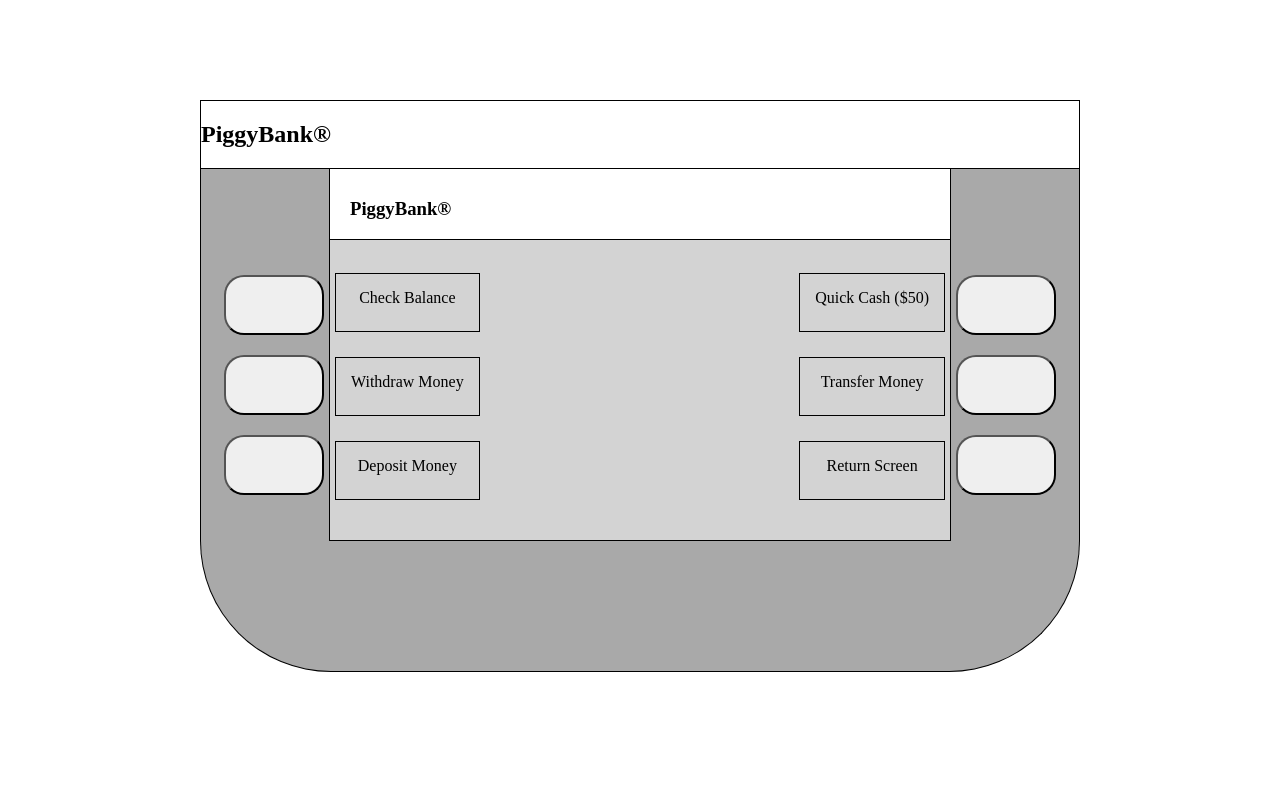
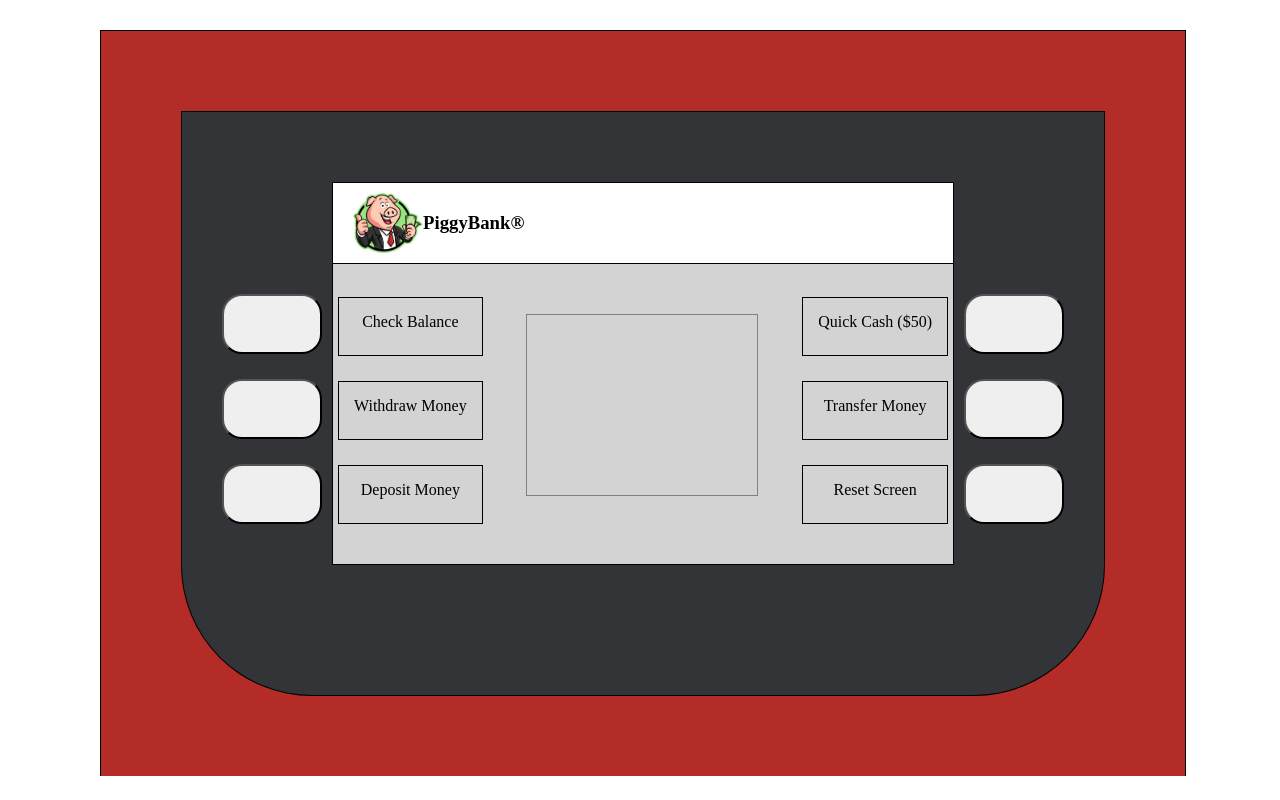
Before and after one commit to Bakuchiol/ATM, a plain HTML site: page index.html in a window 1280 px wide. Drawn offline with Linux system fonts and the light colour scheme.

Commit message:
finalized styling

```diff
--- a/app.js
+++ b/app.js
@@ -51,14 +51,14 @@ const withdrawFromBalance = () => {
 const newDeposit = () => {
     balance = balance + depositAmount
     // console.log('new balance after deposit:', randomBalance)
-    screen.innerText = `Current balance is $${balance}, after depositing $${depositAmount}`
+    screen.innerText = `Current balance is: $${balance} after depositing $${depositAmount}`
 }
 
 // quick withdrawal --
 const quickCash = () => {
     balance = balance - 50
     // console.log('after quick draw', balance)
-    screen.innerText = 'Current balance is $' + balance + 'after withdrawing $50 from' + balance + '.'
+    screen.innerText = 'Current balance is: $' + balance + ' after withdrawing $50'
 }
 
 // transfer
--- a/index.html
+++ b/index.html
@@ -9,10 +9,8 @@
 </head>
 <body>
         <!-- bank name -->
-        <div class="bankTop">
-            <h2>PiggyBank&reg;</h2>
-        </div>
-
+        <!-- <div class="bankTop"></div> -->
+    <div class="bankTop">
     <div class="main">
         <div class="buttonsLeft">
             <button class="balance" onclick="currentBalance()"></button>
@@ -20,9 +18,11 @@
             <button class="deposit" onclick="newDeposit()"></button>
         </div>
 
-
         <div class="display">
-            <div class="bankName"><h3>PiggyBank&reg;</h3></div>
+            <div class="bankName">
+                <img src="pig.png" alt="">
+                <h3>PiggyBank&reg;</h3>
+            </div>
                 <!-- Screen -->
             <div class="screen">
                 <div class="rightScreen">
@@ -34,7 +34,7 @@
                 <div class="leftScreen">
                     <div class="quickScreen buttonScreen">Quick Cash ($50)</div>
                     <div class="transferScreen buttonScreen">Transfer Money</div>
-                    <div class="reset buttonScreen">Return Screen</div>
+                    <div class="reset buttonScreen">Reset Screen</div>
                 </div>
                 <!-- Balances show here -->
             </div>
@@ -46,6 +46,7 @@
         </div>
     </div>
     <div class="bottom"></div>
+    </div>
 
     <script src="app.js"></script>
 </body>
--- a/style.css
+++ b/style.css
@@ -1,23 +1,33 @@
 body {
-    margin: 100px 200px 0 200px;
+    display: inline-block;
+    margin: 30px 100px 0 100px;
+}
+img {
+    height: 60px;
+    width: auto;
+}
+.bankTop {
+    border: 1px black;
+    border-style: solid solid none solid;
+    height: 200%;
+    background: rgb(180, 44, 40);
+    padding: 80px;
 }
 .main {
     border: 1px black;
-    border-style: none solid none solid;
+    border-style: solid solid none solid;
     display: flex;
     flex-direction: row;
-    background: darkgray;
+    background: #323438;
     justify-content: center;
     align-items: center;
+    padding: 70px 30px 0 30px;
 }
-.bankTop {
-    border: 1px solid black;
-}
-
 .bankName {
+    display: flex;
     border: 1px black;
-    border-style: none solid solid solid;
-    padding: 10px 0 0 20px;
+    border-style: solid solid solid solid;
+    padding: 10px 0 10px 20px;
     background: #fff;
     height: 60px;
 }
@@ -29,30 +39,28 @@ body {
     height: 300px;
     display: flex;
     justify-content: space-between;
-    /* justify-content: center; */
-    /* align-items: center; */
-    /* margin-bottom: 80px; */
 }
 .rightScreen, .leftScreen{
     display: flex;
     flex-direction: column;
     row-gap: 25px;
-    margin-top: 33px;
-    margin-left: 5px;
-    margin-right: 5px;
+    margin: 33px 5px 0 5px;
 }
 .buttonScreen {
-    border: 1px solid black;
+    border: .9px solid black;
     height: 27px;
     text-align: center;
     padding: 15px;
 }
 .mainScreen {
     text-align: center;
-    width: 190px;
+    width: 230px;
     height: 150px;
-    margin-top: 70px;
+    margin-top: 50px;
     padding-top: 30px;
+    font-size: 20px;
+    font-weight: bold;
+    border: .5px solid gray
 }
 button {
     width: 100px;
@@ -62,13 +70,11 @@ button {
 .buttonsLeft, .buttonsRight {
     display: flex;
     flex-direction: column;
-    row-gap: 20px;
-    margin-top: 60px;
-    margin-left: 5px;
-    margin-right: 5px;
+    row-gap: 25px;
+    margin: 70px 10px 0 10px;
 }
 .bottom {
-    background: darkgrey;
+    background: #323438;
     height: 130px;
     border: 1px black;
     border-style: none solid solid solid;
```
Also changed, not shown: pig.png (added).
